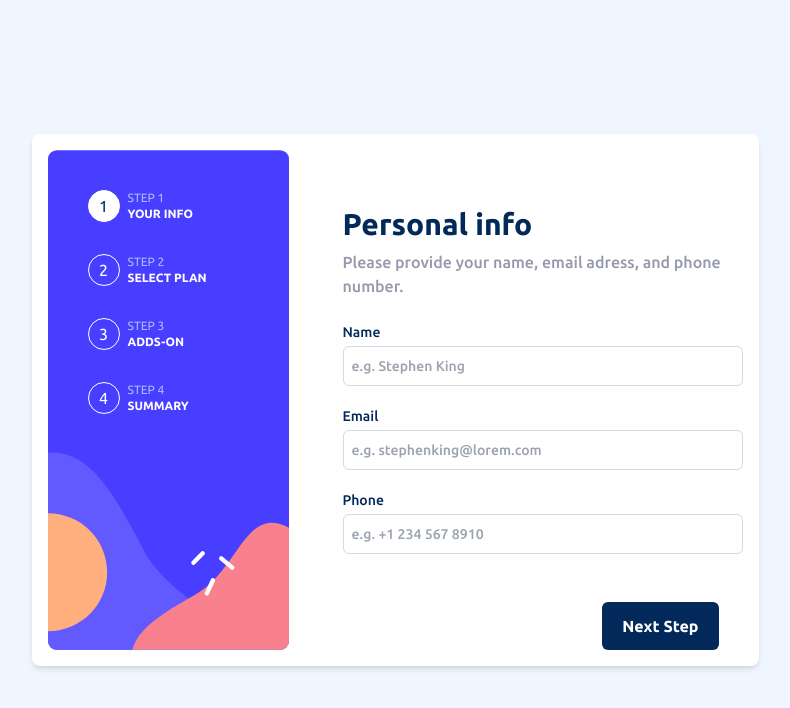
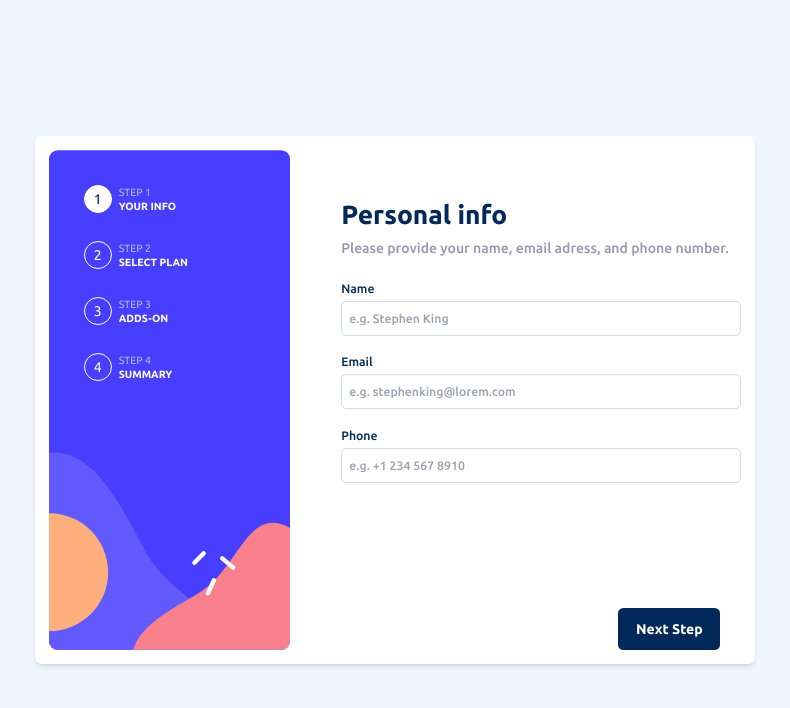
Before and after one commit to Joadevy/multi-step-form, a React (Vite) app: page / in a window 1280 px wide. Shown: the top 708 px of the page, without its empty margins (245-1035 px from the left). Built offline with nearby package versions, Linux system fonts and the light colour scheme.

Commit message:
style: fix base font-size

```diff
--- a/src/App.css
+++ b/src/App.css
@@ -1,10 +1,10 @@
-/* * {
+* {
   padding: 0;
   margin: 0;
   box-sizing: border-box;
 }
-
-/*! normalize.css v8.0.1 | MIT License | github.com/necolas/normalize.css */
+/*
+! normalize.css v8.0.1 | MIT License | github.com/necolas/normalize.css
 
 /* Document
    ========================================================================== */
@@ -15,6 +15,7 @@
  */
 
 html {
+  font-size: 14px;
   line-height: 1.15; /* 1 */
   -webkit-text-size-adjust: 100%; /* 2 */
 }
```
